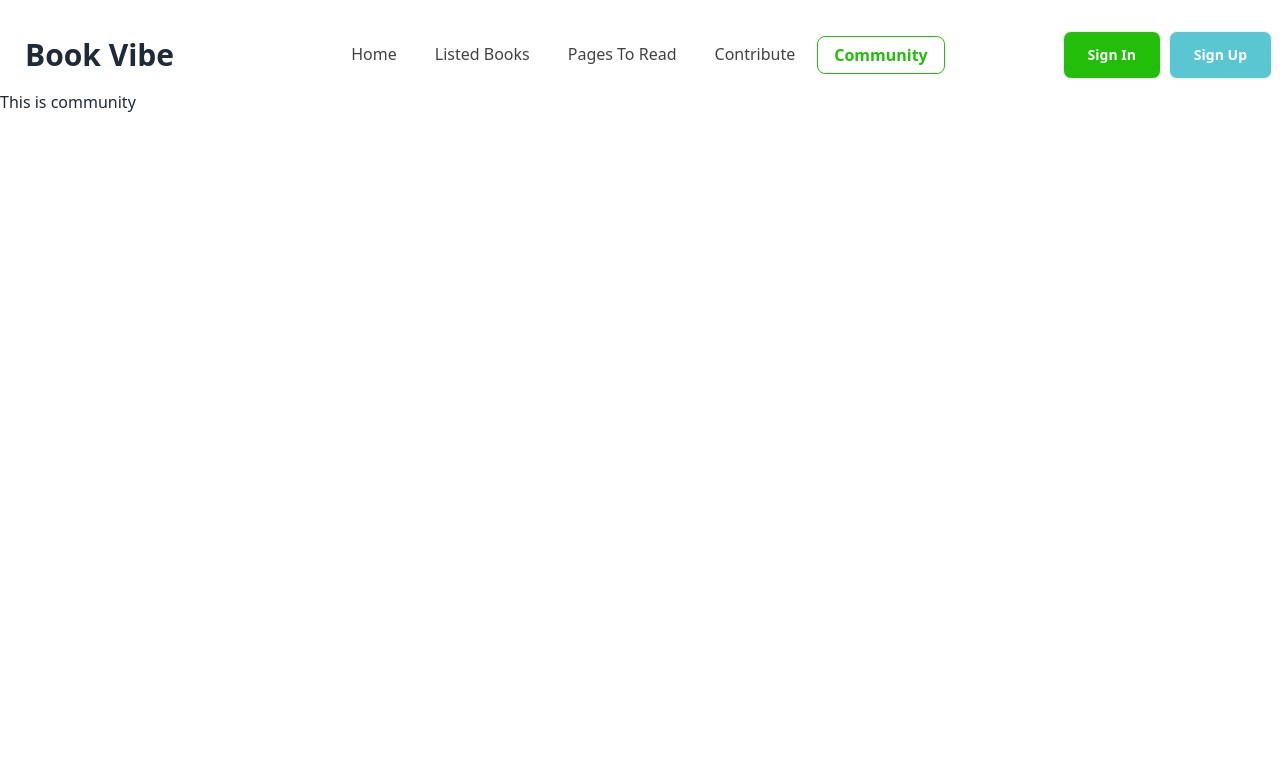
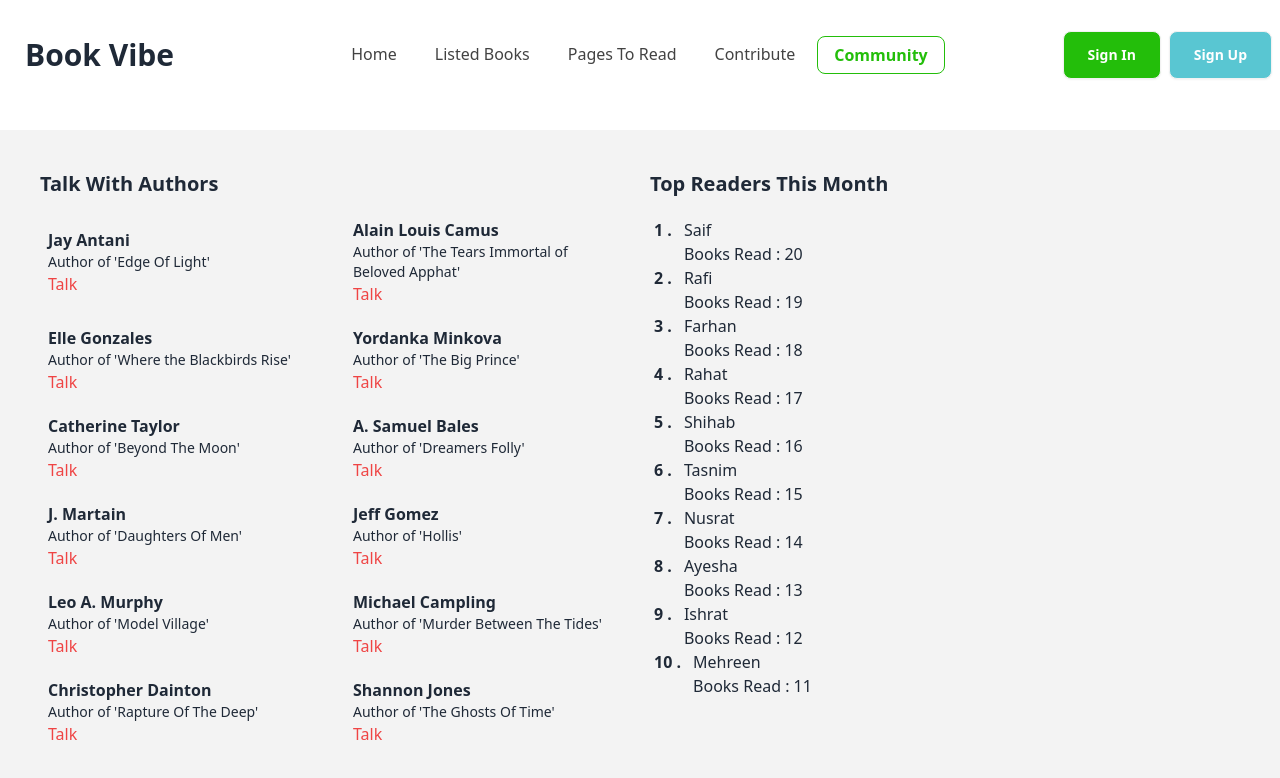
Before and after one commit to Amin7775/Book-Vibe-with-React-Router, a React (Vite) app: page /community in a window 1280 px wide. Shown: the top 778 px of the page. Built offline with nearby package versions, Linux system fonts and the light colour scheme; a web font is replaced by a local one.

Commit message:
completed community page

```diff
--- /dev/null
+++ b/src/components/Community/Authors.jsx
@@ -0,0 +1,21 @@
+import Featured from "./Featured";
+
+
+
+const Authors = ({data}) => {
+
+
+    console.log(data)
+    return (
+        <div>
+            <h1 className="text-xl font-bold mb-8 lg:mb-5 text-center lg:text-start">Talk With Authors</h1>
+            <div className="grid grid-cols-2 gap-5">
+                {
+                    data.map((bookdata,id)=> <Featured key={id} bookdata={bookdata}></Featured>)
+                }
+            </div>
+        </div>
+    );
+};
+
+export default Authors;
--- a/src/components/Community/Community.jsx
+++ b/src/components/Community/Community.jsx
@@ -1,8 +1,23 @@
+import { useEffect, useState } from "react";
+import Authors from "./Authors";
+import Groups from "./Groups";
+import People from "./People";
+import Quotes from "./Quotes";
 
 const Community = () => {
+    const [data,setData] = useState([])
+
+    useEffect(()=>{
+        fetch('./books.json')
+        .then(res => res.json())
+        .then(data => setData(data))
+    },[])
     return (
-        <div>
-            This is community
+        <div className="grid grid-cols-1 lg:grid-cols-2 gap-5 my-6 lg:my-10 bg-[#1313130D] p-10">
+            <Authors data={data}></Authors>
+            <People></People>
+            {/* <Groups></Groups> */}
+            {/* <Quotes></Quotes> */}
         </div>
     );
 };
--- /dev/null
+++ b/src/components/Community/Featured.jsx
@@ -0,0 +1,15 @@
+
+const Featured = ({bookdata}) => {
+
+    return (
+        <div className="flex gap-2 items-center px-2">
+            <div>
+            <h1 className="font-semibold">{bookdata.author}</h1>
+            <p className="text-sm">Author of '{bookdata.bookName}'</p>
+            <a href="" className="font-medium text-red-500">Talk</a>
+            </div>
+        </div>
+    );
+};
+
+export default Featured;
--- /dev/null
+++ b/src/components/Community/Groups.jsx
@@ -0,0 +1,10 @@
+
+const Groups = () => {
+    return (
+        <div>
+            Groups
+        </div>
+    );
+};
+
+export default Groups;
--- /dev/null
+++ b/src/components/Community/People.jsx
@@ -0,0 +1,59 @@
+import User from "./User";
+
+const People = () => {
+  const users = [
+    {
+      name: "Saif",
+      booksRead: 20,
+    },
+    {
+      name: "Rafi",
+      booksRead: 19,
+    },
+    {
+      name: "Farhan",
+      booksRead: 18,
+    },
+    {
+      name: "Rahat",
+      booksRead: 17,
+    },
+    {
+      name: "Shihab",
+      booksRead: 16,
+    },
+    {
+      name: "Tasnim",
+      booksRead: 15,
+    },
+    {
+      name: "Nusrat",
+      booksRead: 14,
+    },
+    {
+      name: "Ayesha",
+      booksRead: 13,
+    },
+    {
+      name: "Ishrat",
+      booksRead: 12,
+    },
+    {
+      name: "Mehreen",
+      booksRead: 11,
+    },
+  ];
+
+  return (
+    <div>
+       <h1 className="text-xl font-bold mb-8 lg:mb-5 text-center lg:text-start">Top Readers This Month</h1>
+       <div className="px-1 grid-cols-1 ">
+        {
+            users.map((user,id)=><User key={id} user={user} id={id}></User>)
+        }
+       </div>
+    </div>
+);
+};
+
+export default People;
--- /dev/null
+++ b/src/components/Community/Quotes.jsx
@@ -0,0 +1,10 @@
+
+const Quotes = () => {
+    return (
+        <div>
+            Popular quotes
+        </div>
+    );
+};
+
+export default Quotes;
--- /dev/null
+++ b/src/components/Community/User.jsx
@@ -0,0 +1,15 @@
+
+const User = ({user,id}) => {
+    return (
+        <div className="flex gap-3">
+            <p className="font-semibold">{id+1} . </p>
+            <div>
+            <h3 className="font-medium">{user.name}</h3>
+            <h3>Books Read : {user.booksRead}</h3>
+            <p></p>
+            </div>
+        </div>
+    );
+};
+
+export default User;
```
